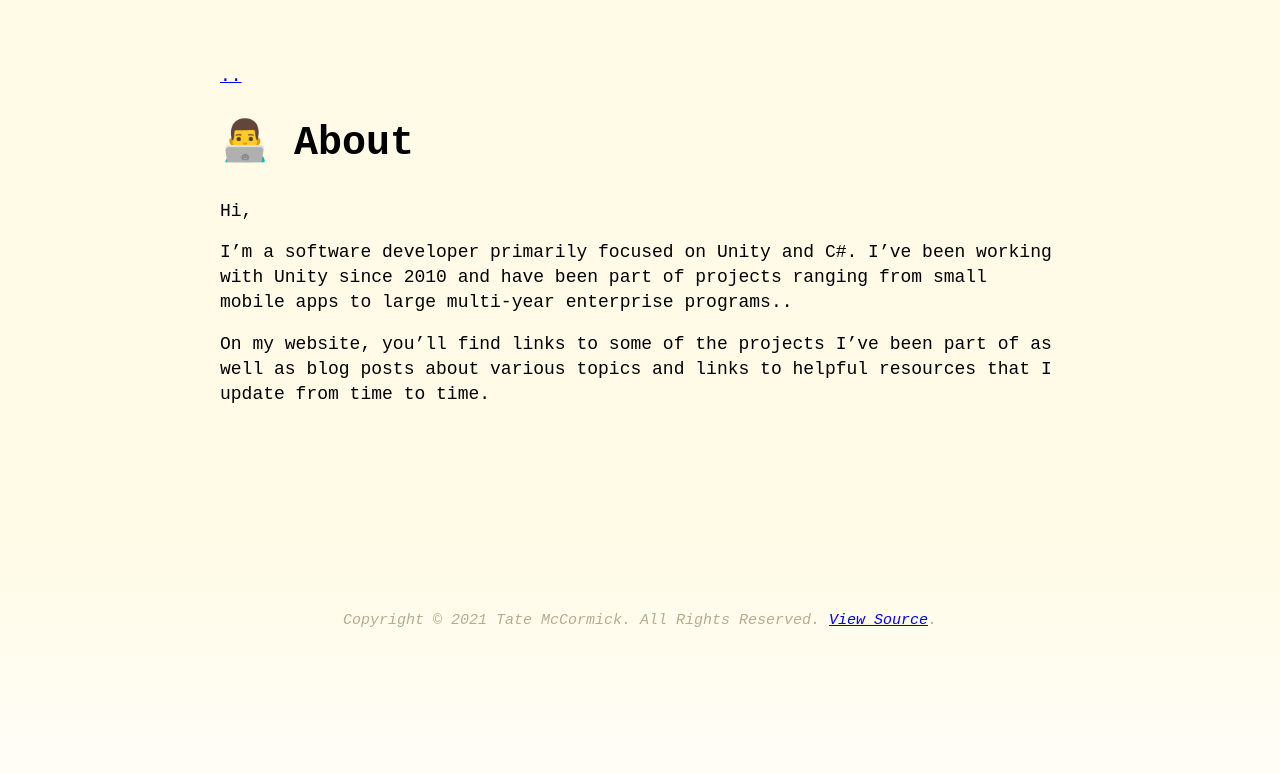
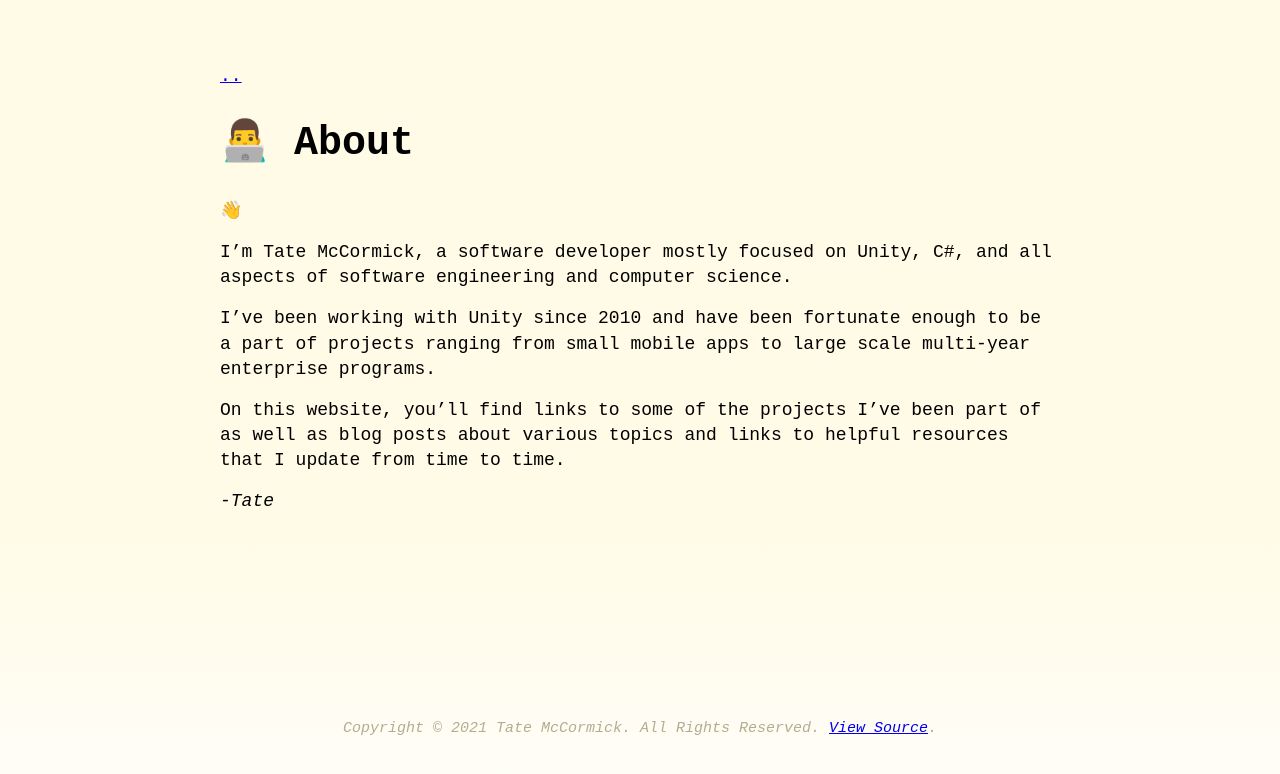
Before and after one commit to tatelax/tatelax.github.io, a Jekyll site: the page built from pages/about.md, in a window 1280 px wide. Shown: the top 774 px of the page. Built offline with Jekyll 4.4.1, drawn with Linux system fonts in a browser that asks for light colours.

Commit message:
Update about.md

```diff
--- a/pages/about.md
+++ b/pages/about.md
@@ -3,8 +3,12 @@
 title: 👨‍💻 About
 ---
 
-Hi,
+👋
 
-I'm a software developer primarily focused on Unity and C#. I've been working with Unity since 2010 and have been part of projects ranging from small mobile apps to large multi-year enterprise programs..
+I'm Tate McCormick, a software developer mostly focused on Unity, C#, and all aspects of software engineering and computer science.
 
-On my website, you'll find links to some of the projects I've been part of as well as blog posts about various topics and links to helpful resources that I update from time to time.
+I've been working with Unity since 2010 and have been fortunate enough to be a part of projects ranging from small mobile apps to large scale multi-year enterprise programs.
+
+On this website, you'll find links to some of the projects I've been part of as well as blog posts about various topics and links to helpful resources that I update from time to time.
+
+*-Tate*
```
